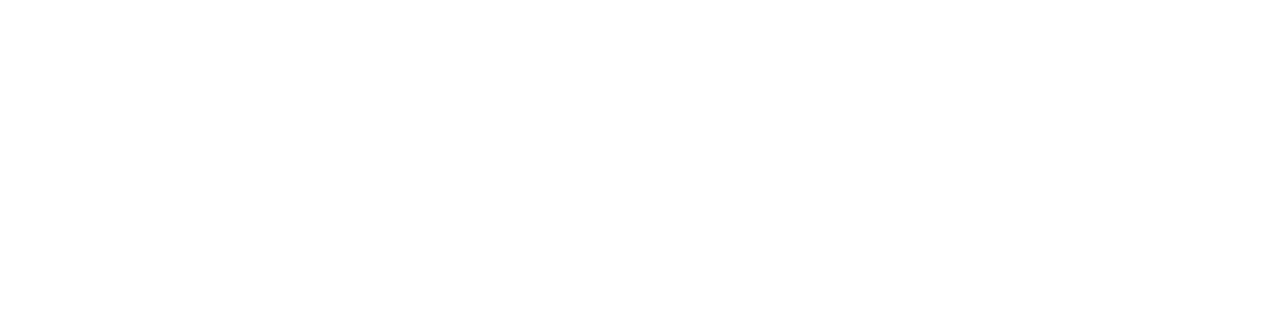
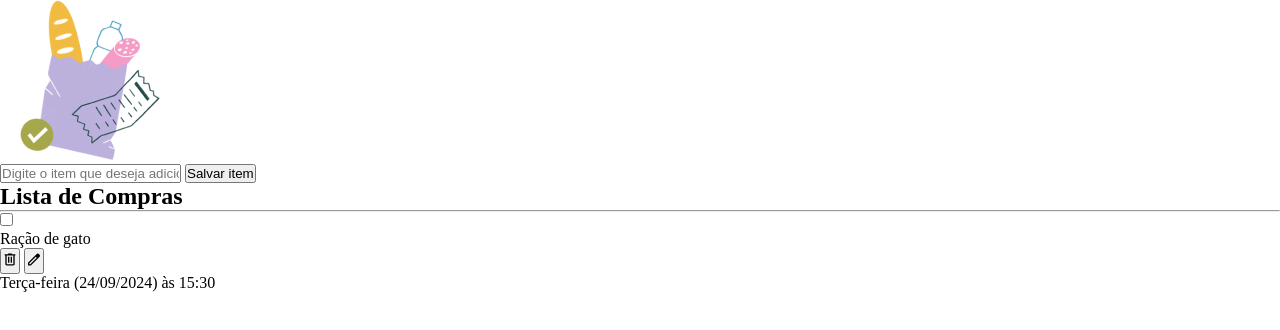
Before and after one commit to LetMzDev/0021-JavaScript-para-Web, a plain HTML site: page index.html in a window 1280 px wide. Drawn offline with Linux system fonts and the light colour scheme; a web font is replaced by a local one.

Commit message:
3. index base

```diff
--- a/index.html
+++ b/index.html
@@ -16,7 +16,39 @@
 </head>
 
 <body>
+	<main>
 
+		<img src = "img/bag.png" alt = "Sacola de compras">
+
+		<form>
+			<input type = "text" placeholder = "Digite o item que deseja adicionar"/>
+
+			<button>Salvar item</button>
+		</form>
+
+		<h2>Lista de Compras</h2>
+		<hr>
+
+		<ul>
+			<li>
+				<div>
+					<div>
+						<input type = "checkbox"/>
+						<p>Ração de gato</p>
+					</div>
+					<div>
+						<button>
+							<img src = "./img/delete.svg" alt = "Remover">
+						</button>
+						<button>
+							<img src = "./img/edit.svg" alt = "Editar">
+						</button>
+					</div>
+				</div>
+				<p>Terça-feira (24/09/2024) às 15:30</p>
+			</li>
+		</ul>
+	</main>
 </body>
 
 </html>
```
